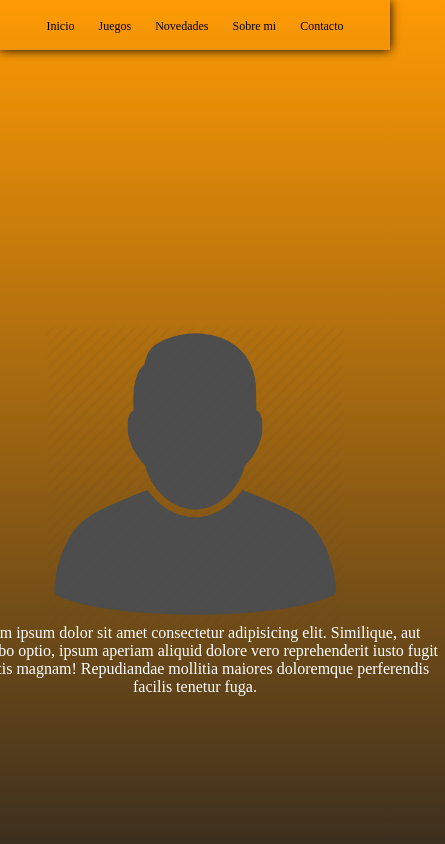
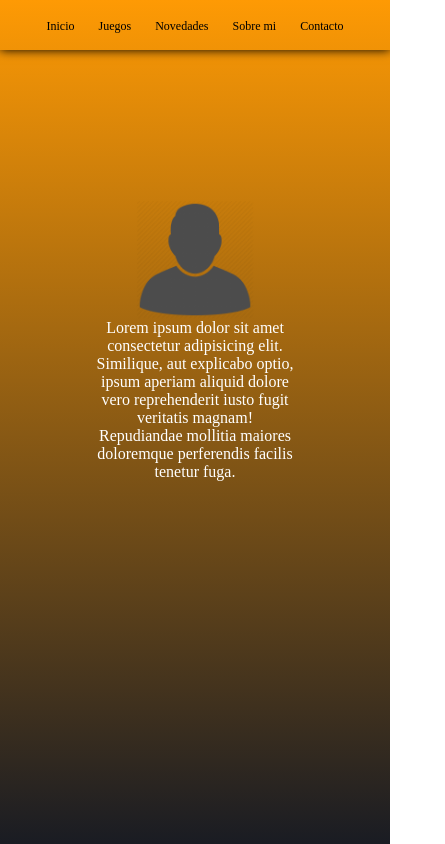
Before and after one commit to Nalboc/PFRoberts, a website: page pages/sobre-mi.html in a window 390 px wide. Shown: the top 844 px of the page, 445 px wide, since content can reach past the window. Drawn offline with Linux system fonts and the light colour scheme.

Commit message:
responsive-sobremi

```diff
--- a/scss/layout/_main.scss
+++ b/scss/layout/_main.scss
@@ -1,7 +1,7 @@
 main{
   width: 100%;
   color: white;
-  section{
+  section:not(.main-sobremi section){
     width: 100%;
     height: 100%;
     @include grid(1fr 6.25rem 1fr,500px);
--- a/scss/layout/media/_media500.scss
+++ b/scss/layout/media/_media500.scss
@@ -13,4 +13,9 @@
   .div1{
     font-size: 26px;
   }
+  .main-sobremi{
+    section{
+      width: 66%;
+    }
+  }
 }
--- a/scss/layout/paginas/_pagina-sobremi.scss
+++ b/scss/layout/paginas/_pagina-sobremi.scss
@@ -1,11 +1,12 @@
 .main-sobremi{
+  height: 34.375rem;
   display: flex;
   justify-content: center;
   section{
-    width: 31.25rem;
-    height: 37.5rem;
+    width: 40%;
+    height: 100%;
     article{
-      width: 31.25rem;
+      width: 100%;
       @include flex(column,center,center,none);
       text-align: center;
       img{
```
Also changed, not shown: css/style.css, 1 other file.
